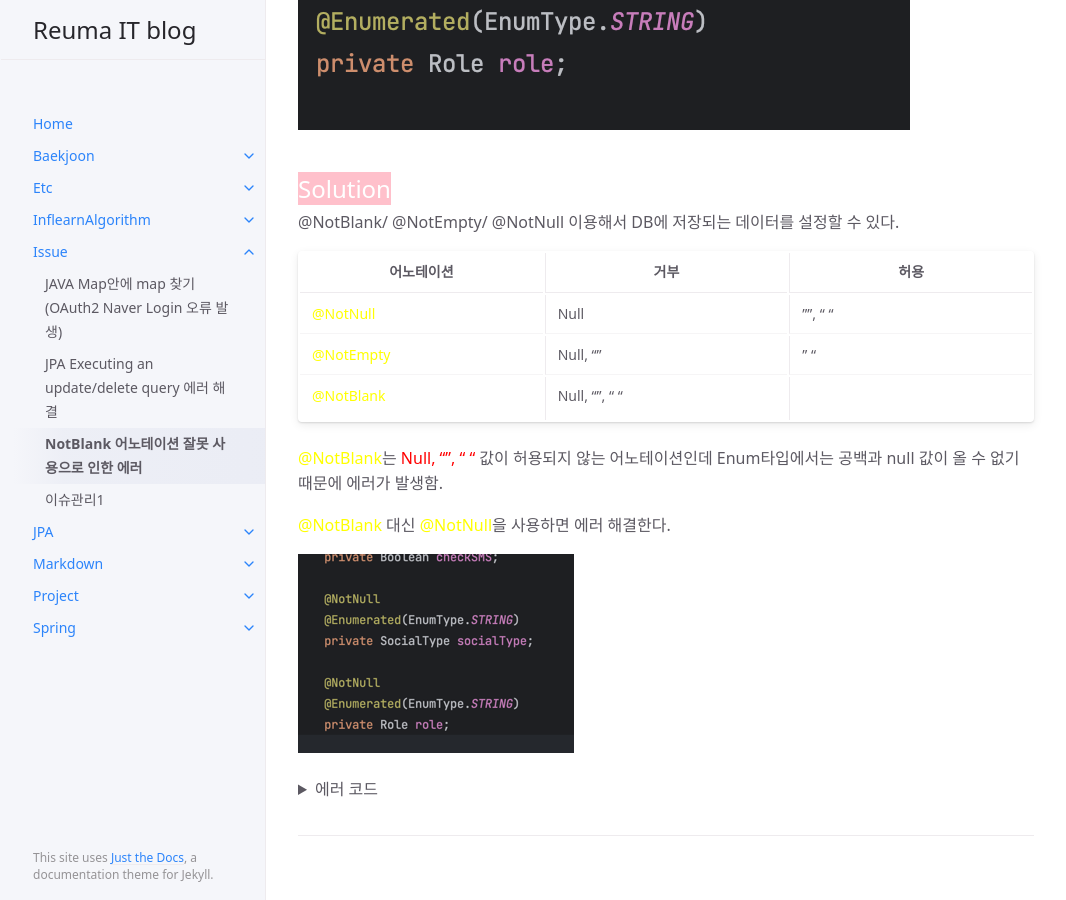
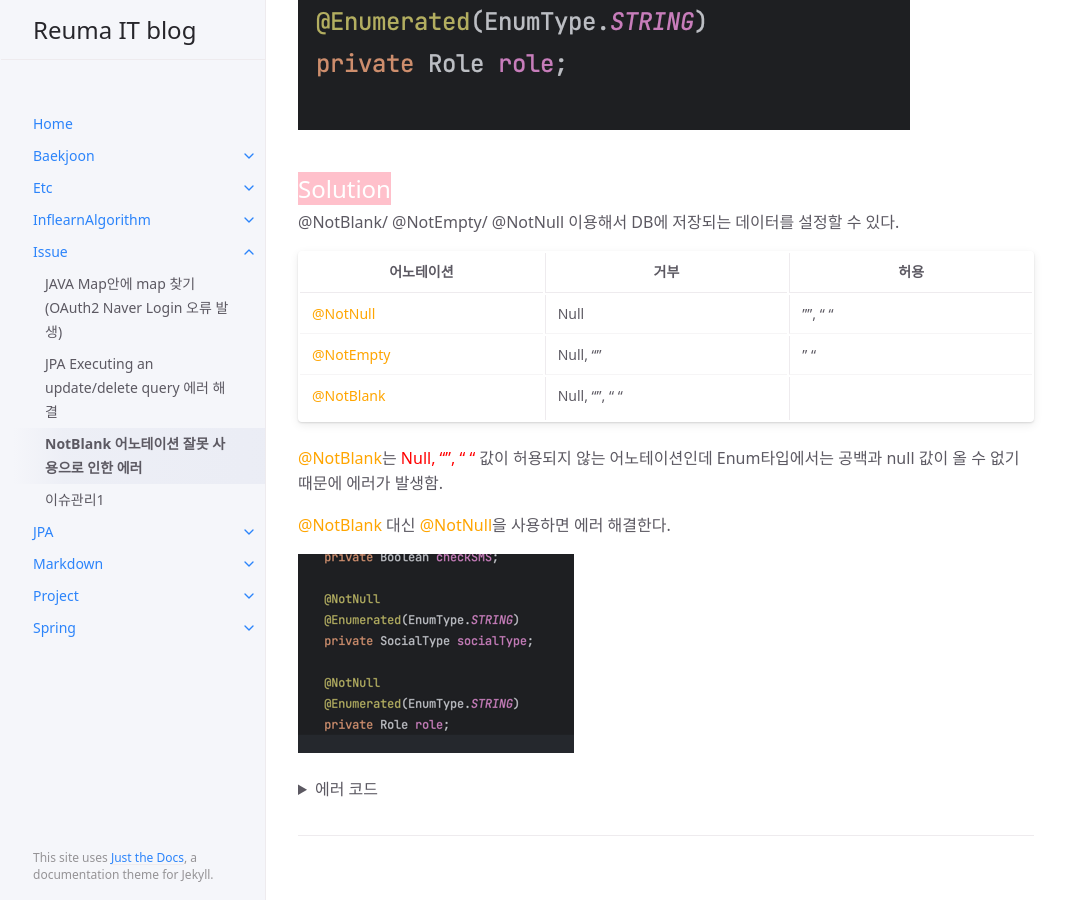
Before and after one commit to AReuma/AReuma.github.io, a Jekyll site: the page built from docs/Issue/issue3.md, in a window 1280 px wide and 900 px high, scrolled down 660 px. Shown: the whole window, without its empty margins (106-1172 px from the left). Built offline with Jekyll 4.4.1, drawn with Linux system fonts in a browser that asks for light colours.

Commit message:
@NotBlank 어노테이션 잘못 사용으로 인한 에러

```diff
--- a/docs/Issue/issue3.md
+++ b/docs/Issue/issue3.md
@@ -18,13 +18,13 @@ User Entity에 @NotBlank 어노테이션 사용으로 인한 오류 발생.
 
 | 어노테이션                                       | 거부            | 허용     |
 |---------------------------------------------|---------------|--------|
-| <span style="color:yellow">@NotNull</span>  | Null          | "", " " |
-| <span style="color:yellow">@NotEmpty</span> | Null, ""      | " "    |
-| <span style="color:yellow">@NotBlank</span> | Null, "", " " |        |
+| <span style="color:orange">@NotNull</span>  | Null          | "", " " |
+| <span style="color:orange">@NotEmpty</span> | Null, ""      | " "    |
+| <span style="color:orange">@NotBlank</span> | Null, "", " " |        |
 
-<span style="color:yellow">@NotBlank</span>는 <span style="color:red">Null, "", " "</span> 값이 허용되지 않는 어노테이션인데 Enum타입에서는 공백과 null 값이 올 수 없기때문에 에러가 발생함.
+<span style="color:orange">@NotBlank</span>는 <span style="color:red">Null, "", " "</span> 값이 허용되지 않는 어노테이션인데 Enum타입에서는 공백과 null 값이 올 수 없기때문에 에러가 발생함.
 
-<span style="color:yellow">@NotBlank</span> 대신 <span style="color:yellow">@NotNull</span>을 사용하면 에러 해결한다.
+<span style="color:orange">@NotBlank</span> 대신 <span style="color:orange">@NotNull</span>을 사용하면 에러 해결한다.
 
 
 ![after.png](/assets/images/Issue/Issue3/after.png)
```
